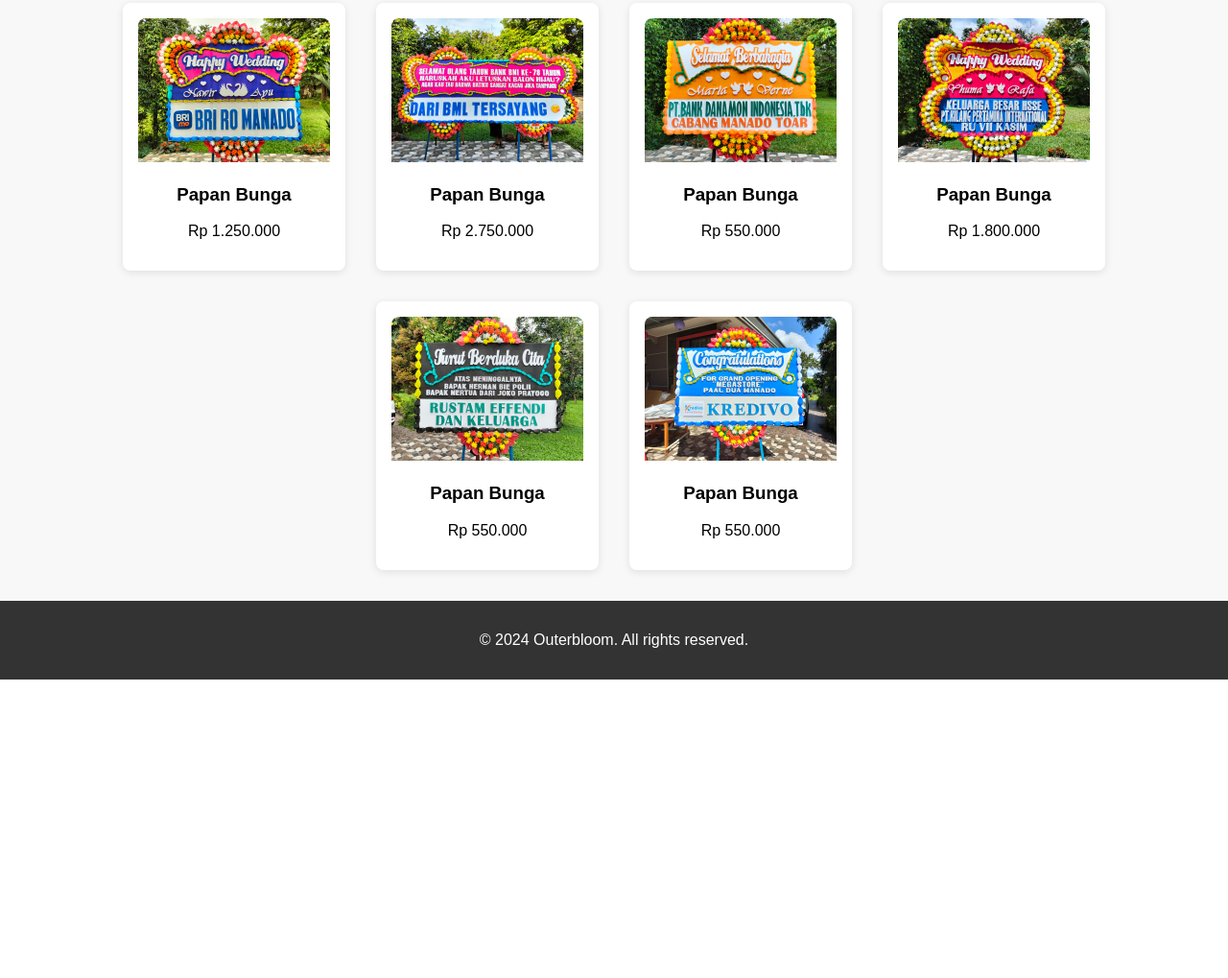
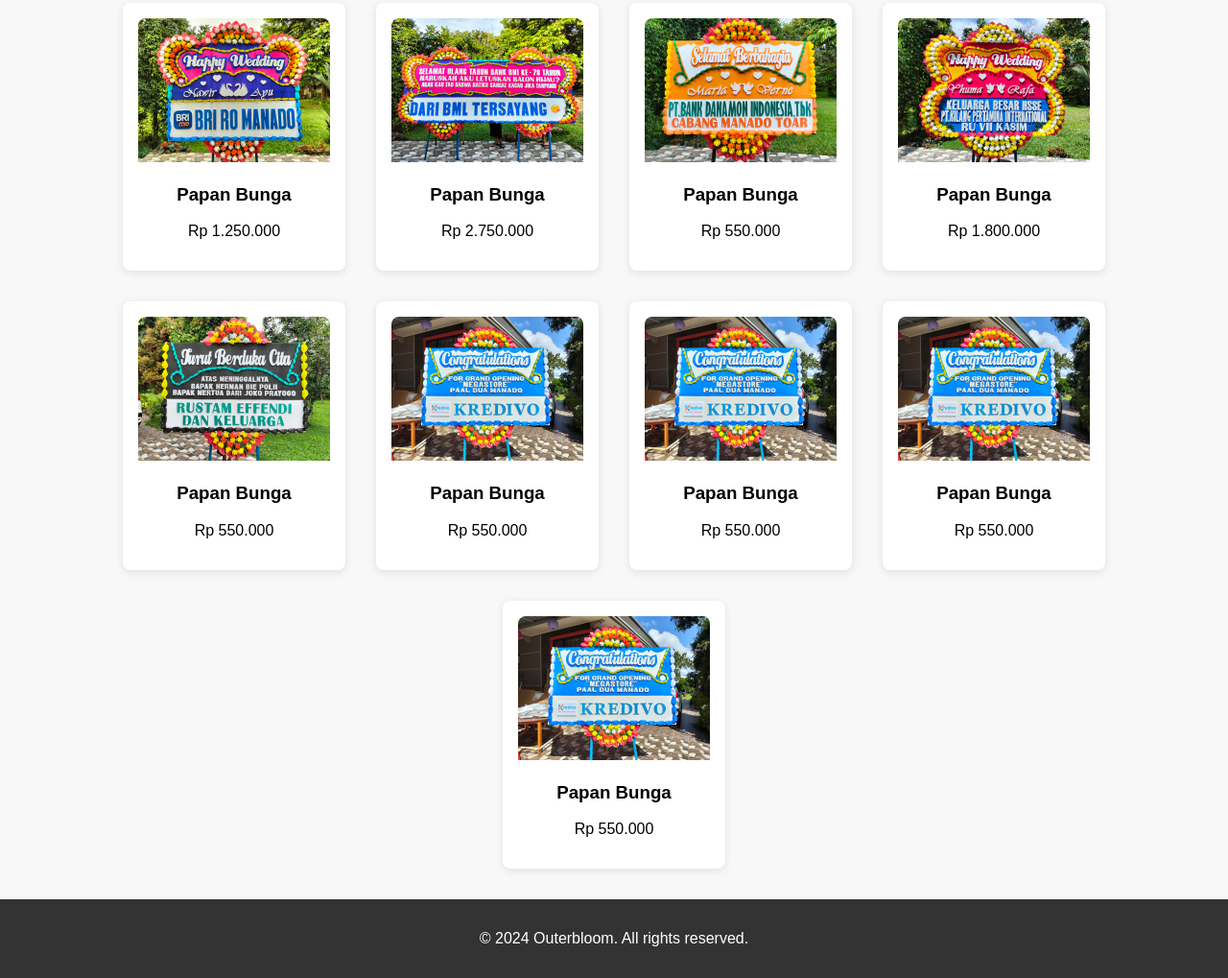
Before and after one commit to BertrandSupoyo/Florist, a plain HTML site: page index.html in a window 1280 px wide. Shown: the part 601-1620 px from the top of the page at 96% size. Before the commit the page ends 1309 px from the top, so only its background shows below. Drawn offline with Linux system fonts and the light colour scheme.

Commit message:
Update index.html

```diff
--- a/index.html
+++ b/index.html
@@ -57,6 +57,21 @@
           <h3>Papan Bunga</h3>
           <p>Rp 550.000</p>
         </div>
+<div class="product-item">
+          <img src="img/Product6.jpeg" alt="Flower 3" />
+          <h3>Papan Bunga</h3>
+          <p>Rp 550.000</p>
+        </div>
+<div class="product-item">
+          <img src="img/Product6.jpeg" alt="Flower 3" />
+          <h3>Papan Bunga</h3>
+          <p>Rp 550.000</p>
+        </div>
+<div class="product-item">
+          <img src="img/Product6.jpeg" alt="Flower 3" />
+          <h3>Papan Bunga</h3>
+          <p>Rp 550.000</p>
+        </div>
       </div>
     </section>
     <footer>
```
